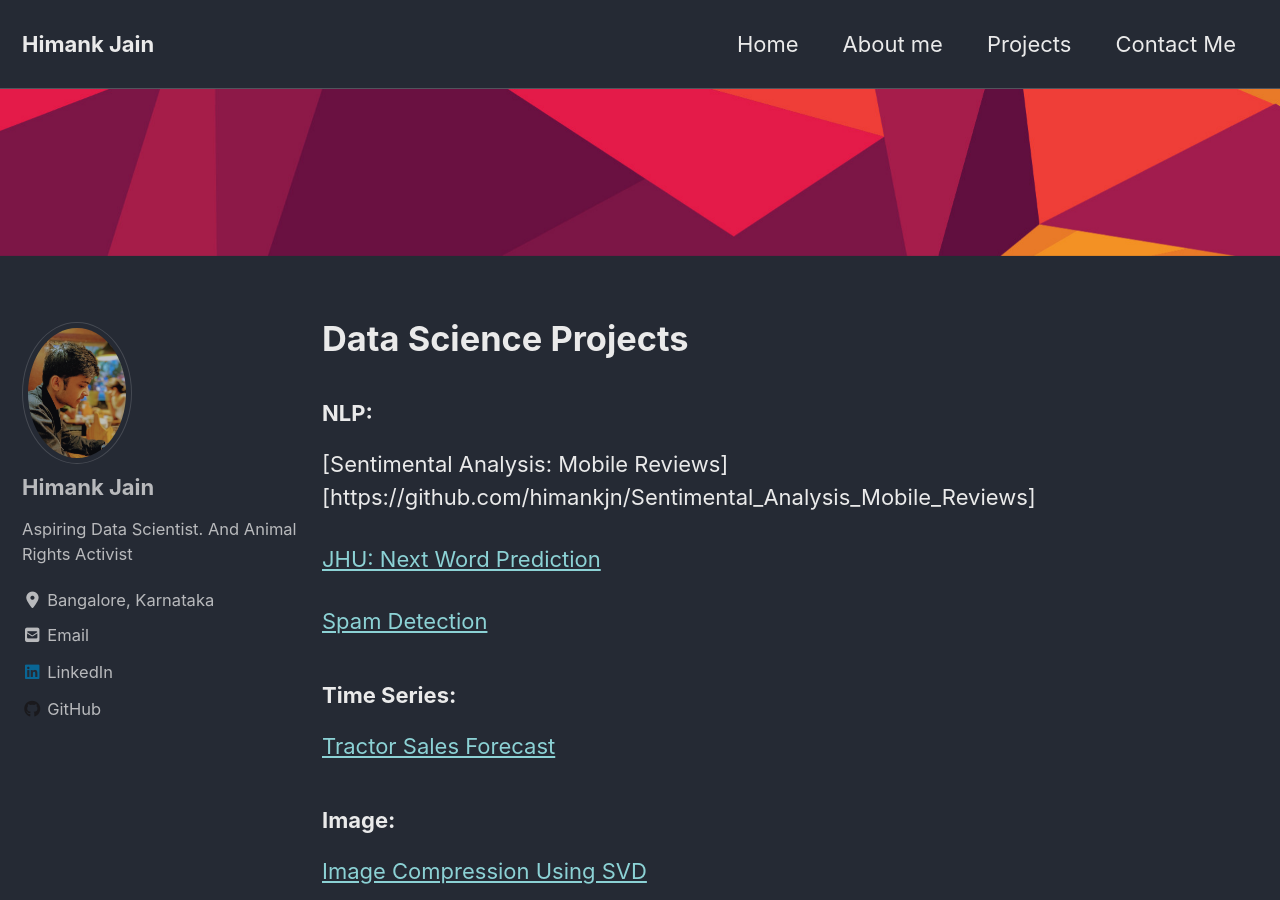
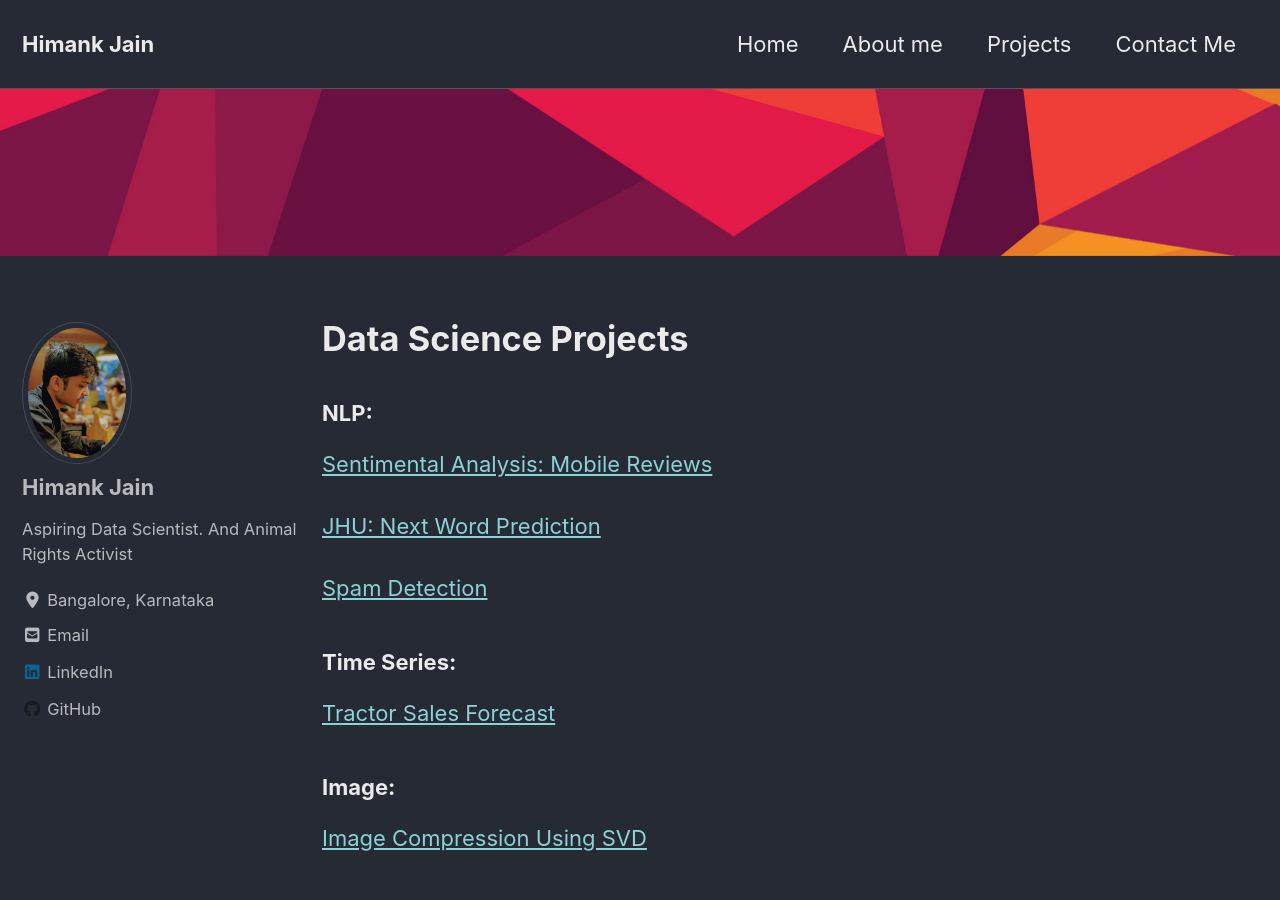
Before and after one commit to himankjn/himankjn.github.io, a Jekyll site: the page built from _pages/projects.md, in a window 1280 px wide and 900 px high. Built offline with Jekyll 4.4.1, drawn with Linux system fonts in a browser that asks for light colours; cached includes are drawn as plain includes; nearby versions of some CDN libraries.

Commit message:
new projs

```diff
--- a/_pages/projects.md
+++ b/_pages/projects.md
@@ -8,7 +8,8 @@ header:
 ---
 
 ### NLP:
-[Sentimental Analysis: Mobile Reviews][https://github.com/himankjn/Sentimental_Analysis_Mobile_Reviews]
+
+[Sentimental Analysis: Mobile Reviews](https://github.com/himankjn/Sentimental_Analysis_Mobile_Reviews)
 
 
 [JHU: Next Word Prediction](https://github.com/himankjn/JHU-NLP-Capstone)
```
